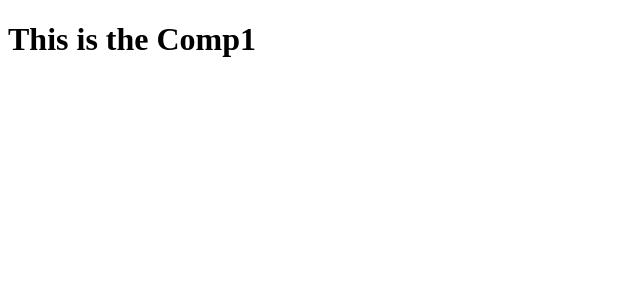
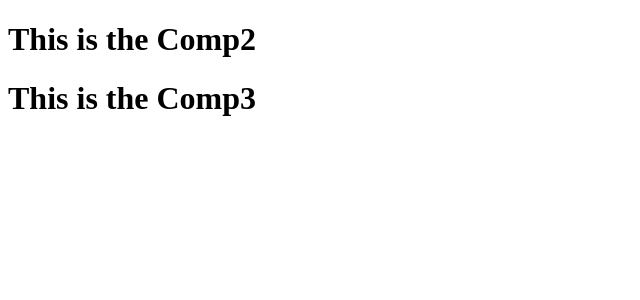
Before and after one commit to reactdev-env/ReactRev, a React (Vite) app: page / in a window 1280 px wide. Shown: the top 300 px of the page, without its empty margins (0-640 px from the left). Built offline with nearby package versions, Linux system fonts and the light colour scheme.

Commit message:
Component Composition and inserting one component in another component

```diff
--- a/App.js
+++ b/App.js
@@ -3,7 +3,27 @@ import ReactDOM from "react-dom/client";
 import Comp1 from "./Comp1";
 
 
+const Comp2=()=>{
+    return(
+        <div>
+            <h1>This is the Comp2</h1>
+        </div>
+    )
+}
+
+const Comp3=()=>{
+    return(
+        <div>
+            <Comp2/>
+            <h1>This is the Comp3</h1>
+        </div>
+    )
+}
+
+//Now I need to put comp2 in Comp3
+
+
 //New way of writing react elemnt in react
 const reactJSX=<h1 id="reactJSX">Hello element was created using JSX</h1>
 const root=ReactDOM.createRoot(document.getElementById("root"));
-root.render(<Comp1/>);
+root.render(<Comp3/>);
```
Also changed, not shown: 2 other files (tests, documents, lock files or other folders).
